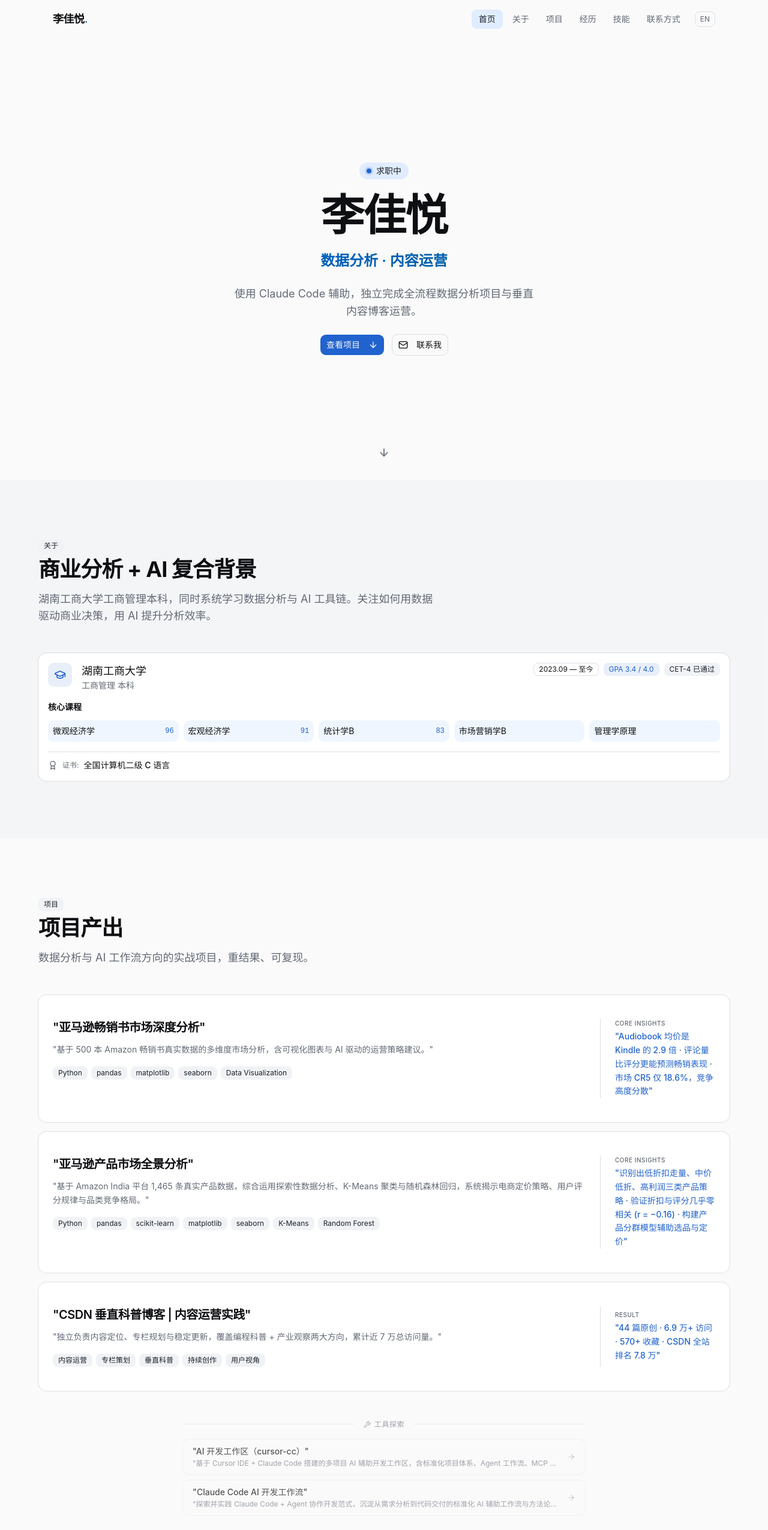
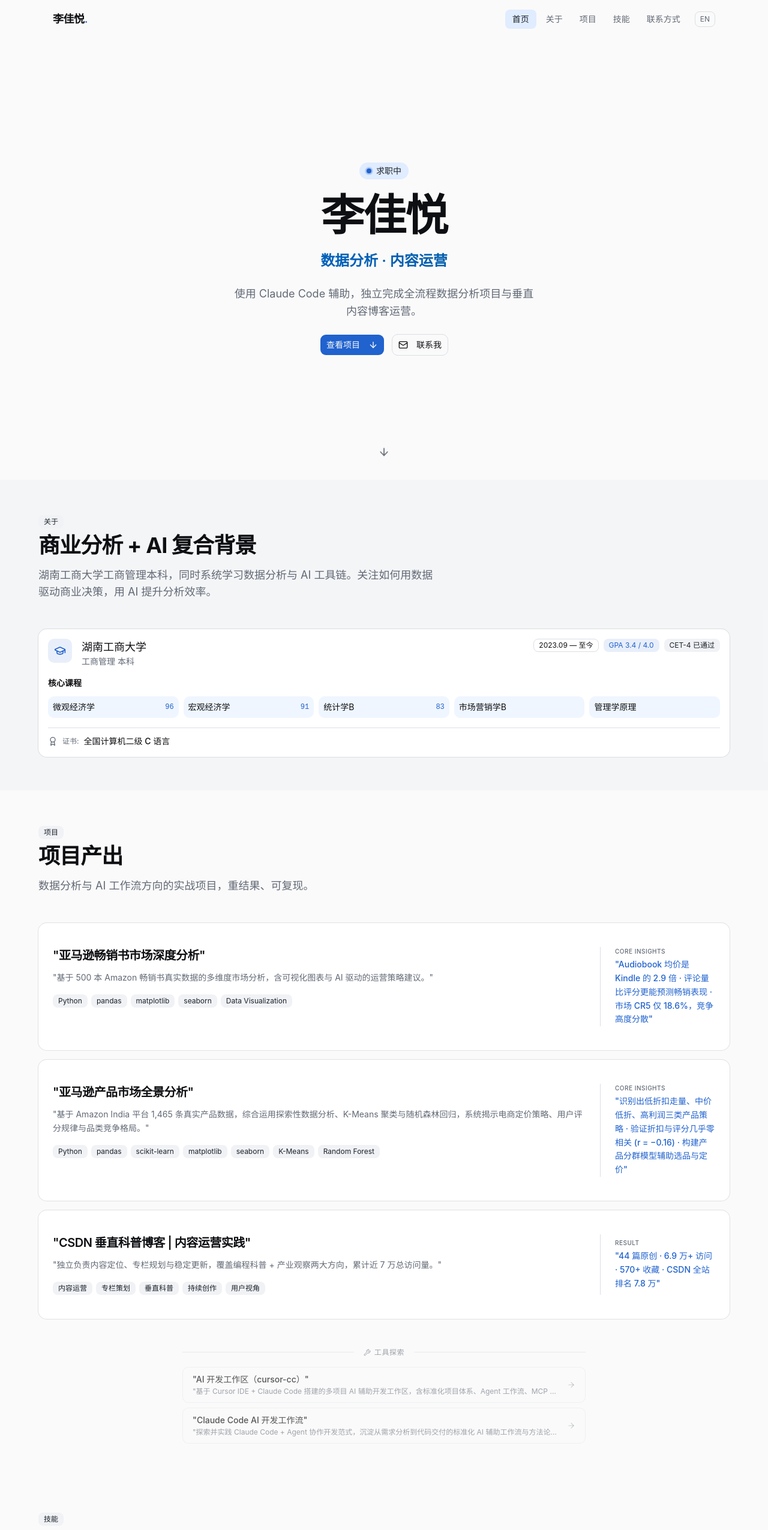
Before and after one commit to li-jiayue-work/personal-site, a Next.js app: page / in a window 1280 px wide. Shown: the top 2551 px of the page at 60% size. Built offline with nearby package versions, Linux system fonts and the light colour scheme.

Commit message:
style: 缩小板块间距 py-24→py-14; 导航删除教育和经历链接

```diff
--- a/src/components/about.tsx
+++ b/src/components/about.tsx
@@ -10,7 +10,7 @@
   const { t } = useLang();
 
   return (
-    <section id="about" className="py-24 px-6 bg-secondary/50">
+    <section id="about" className="py-14 px-6 bg-secondary/50">
       <div className="mx-auto max-w-6xl">
         <motion.div
           initial={{ opacity: 0, y: 20 }}
--- a/src/components/contact.tsx
+++ b/src/components/contact.tsx
@@ -38,7 +38,7 @@
   ];
 
   return (
-    <section id="contact" className="py-24 px-6">
+    <section id="contact" className="py-14 px-6">
       <div className="mx-auto max-w-6xl">
         <motion.div
           initial={{ opacity: 0, y: 20 }}
--- a/src/components/navbar.tsx
+++ b/src/components/navbar.tsx
@@ -16,7 +16,6 @@
     { href: "#hero", label: t.nav.index },
     { href: "#about", label: t.nav.about },
     { href: "#projects", label: t.nav.projects },
-    { href: "#experience", label: t.nav.experience },
     { href: "#skills", label: t.nav.skills },
     { href: "#contact", label: t.nav.contact },
   ];
--- a/src/components/projects.tsx
+++ b/src/components/projects.tsx
@@ -19,7 +19,7 @@
 
   if (projects.length === 0) {
     return (
-      <section id="projects" className="py-24 px-6">
+      <section id="projects" className="py-14 px-6">
         <div className="mx-auto max-w-6xl text-center">
           <Badge variant="secondary" className="mb-2">{t.projects.badge}</Badge>
           <h2 className="text-3xl sm:text-4xl font-bold tracking-tight mb-4">{t.projects.title}</h2>
@@ -34,7 +34,7 @@
   const rest = projects.filter((p) => !p.featured && !AI_TOOL_SLUGS.includes(p.slug));
 
   return (
-    <section id="projects" className="py-24 px-6">
+    <section id="projects" className="py-14 px-6">
       <div className="mx-auto max-w-6xl">
         <motion.div
           initial={{ opacity: 0, y: 20 }}
--- a/src/components/skills.tsx
+++ b/src/components/skills.tsx
@@ -9,7 +9,7 @@
   const { t } = useLang();
 
   return (
-    <section id="skills" className="py-24 px-6">
+    <section id="skills" className="py-14 px-6">
       <div className="mx-auto max-w-6xl">
         <motion.div
           initial={{ opacity: 0, y: 20 }}
```
